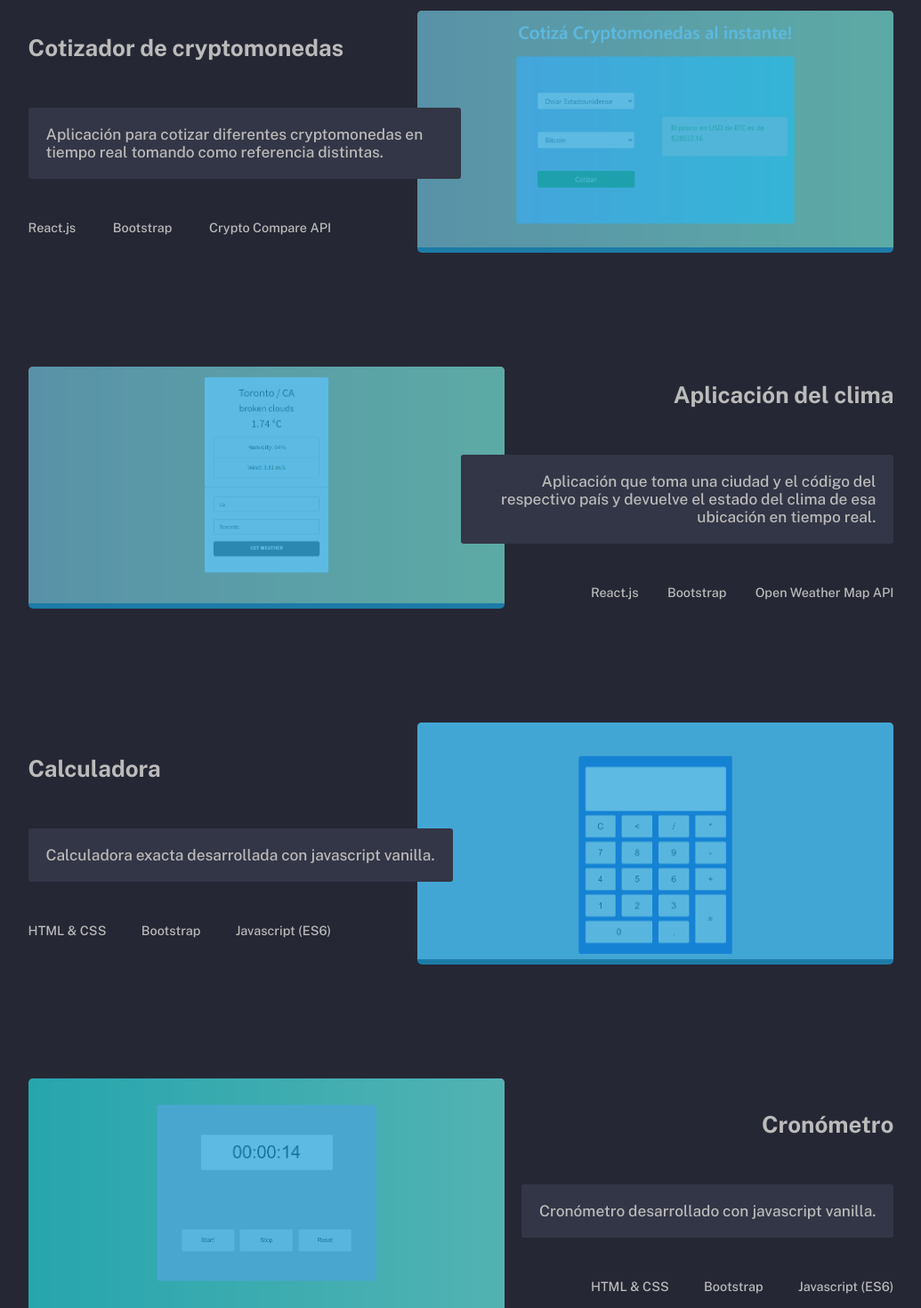
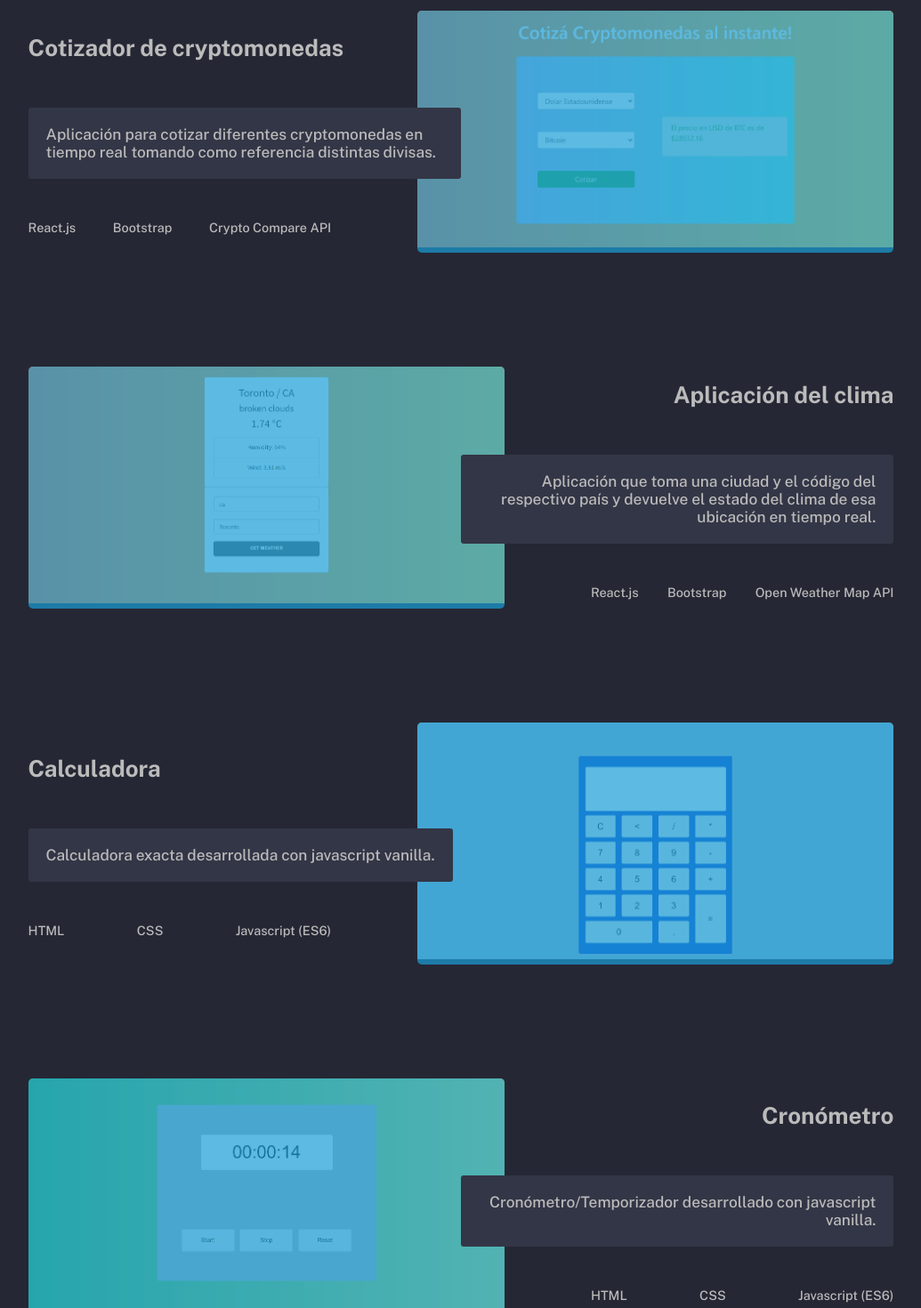
Before and after one commit to TomasSacripanti/Portfolio, a React (Create React App) app: page / in a window 1280 px wide. Shown: the part 1980-3450 px from the top of the page at 89% size, without its empty margins (122-1157 px from the left). Built offline with nearby package versions, Linux system fonts and the light colour scheme.

Commit message:
Ajustamos tamaños y últimos detalles responsive en secciones Projects y About

```diff
--- a/src/components/Projects.js
+++ b/src/components/Projects.js
@@ -44,7 +44,7 @@ export class Projects extends Component {
             <h4>Cotizador de cryptomonedas</h4>
             <p>
               Aplicación para cotizar diferentes cryptomonedas en tiempo real
-              tomando como referencia distintas.
+              tomando como referencia distintas divisas.
             </p>
             <ul className="project__technologies">
               <li>React.js</li>
@@ -86,9 +86,9 @@ export class Projects extends Component {
             <p>
               Calculadora exacta desarrollada con javascript vanilla.
             </p>
-            <ul className="project__technologies">
-              <li>HTML &amp; CSS </li>
-              <li>Bootstrap</li>
+            <ul className="project__technologies v2">
+              <li>HTML</li>
+              <li>CSS</li>
               <li>Javascript (ES6)</li>
             </ul>
             <div className="project__links"></div>
@@ -104,11 +104,11 @@ export class Projects extends Component {
           <div className="project__description">
             <h4>Cronómetro</h4>
             <p>
-                Cronómetro desarrollado con javascript vanilla.
+                Cronómetro/Temporizador desarrollado con javascript vanilla.
             </p>
-            <ul className="project__technologies">
-              <li>HTML &amp; CSS</li>
-              <li>Bootstrap</li>
+            <ul className="project__technologies v2">
+              <li>HTML</li>
+              <li>CSS</li>
               <li>Javascript (ES6)</li>
             </ul>
             <div className="project__links"></div>
--- a/src/components/styles/About.css
+++ b/src/components/styles/About.css
@@ -117,10 +117,13 @@
         margin: 25px 0;
     }
     .about__image {
-        width: 60%;
+        width: 45%;
     }
     .about__list {
         margin: 0;
+    }
+    .about__list > li {
+        font-size: 0.5rem;
     }
     .about__skills {
         justify-content: space-around;
@@ -132,12 +135,12 @@
         text-align: center;
     }
     .about__image {
-        width: 80%;
+        width: 55%;
     }
 }
 
 @media screen and (max-width: 420px) {
     .about__image {
-        width: 90%;
+        width: 75%;
     }
 }
--- a/src/components/styles/Projects.css
+++ b/src/components/styles/Projects.css
@@ -108,6 +108,9 @@
   .project {
     height: 350px;
   }
+  .project__technologies {
+    width: 80%;
+  }
 }
 
 @media screen and (max-width: 876px) {
@@ -119,6 +122,7 @@
   }
   .project__technologies {
     margin: 20px 0;
+    width: 85%;
   }
 }
 
@@ -131,6 +135,9 @@
   }
   .project__technologies {
     margin: 15px 0;
+  }
+  .project__technologies > li {
+    font-size: 0.46rem;
   }
 }
 
```
Also changed, not shown: 1 other file (tests, documents, lock files or other folders).
